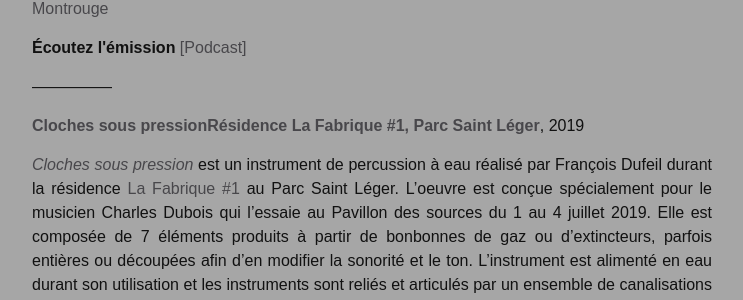
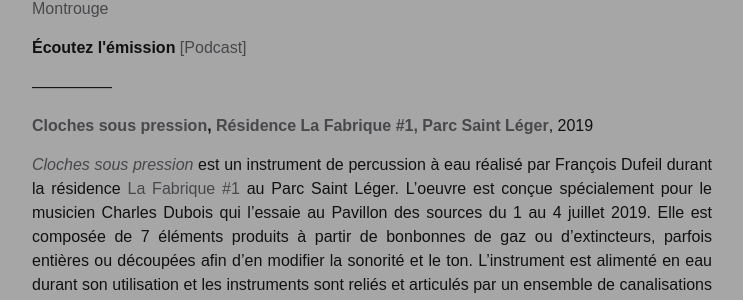
Before and after one commit to Mariecie/Mariecie.github.io, a Jekyll site: the page built from Textes.Documents.md, in a window 1280 px wide. Shown: the part 939-1239 px from the top of the page, without its empty margins (268-1011 px from the left). Built offline with Jekyll 4.4.1, drawn with Linux system fonts in a browser that asks for light colours.

Commit message:
espace titre léo

```diff
--- a/Textes.Documents.md
+++ b/Textes.Documents.md
@@ -30,7 +30,7 @@ Sarah Ihler-Meyer
 <span style="font-color: #272727;">---------------</span>
 <br/>
 
-<span style="font-weight: bold;"><a href="{{ site.baseurl }}/2015/10/23/Cloches-sous-pression/">Cloches sous pression</a><a href="#" onclick='window.open("http://www.parcsaintleger.fr/portfolio/cloches-sous-pression/");return false;'>Résidence La Fabrique #1, Parc Saint Léger</a></span>, 2019
+<span style="font-weight: bold;"><a href="{{ site.baseurl }}/2015/10/23/Cloches-sous-pression/">Cloches sous pression</a>, <a href="#" onclick='window.open("http://www.parcsaintleger.fr/portfolio/cloches-sous-pression/");return false;'>Résidence La Fabrique #1, Parc Saint Léger</a></span>, 2019
 
 <p style="text-align:justify">
 <span style="font-style: italic;"><a href="{{ site.baseurl }}/2015/10/23/Cloches-sous-pression/">Cloches sous pression</a></span>  est un instrument de percussion à eau réalisé par François Dufeil durant la résidence <a href="#" onclick='window.open("http://www.parcsaintleger.fr/portfolio/cloches-sous-pression/");return false;'>La Fabrique #1</a> au Parc Saint Léger. L’oeuvre est conçue spécialement pour le musicien Charles Dubois qui l’essaie au Pavillon des sources du 1 au 4 juillet 2019. Elle est composée de 7 éléments produits à partir de bonbonnes de gaz ou d’extincteurs, parfois entières ou découpées afin d’en modifier la sonorité et le ton. L’instrument est alimenté en eau durant son utilisation et les instruments sont reliés et articulés par un ensemble de canalisations et de vannes permettant au musicien d’amplifier ou de diminuer le débit sur l’un ou l’autre des éléments.
```
